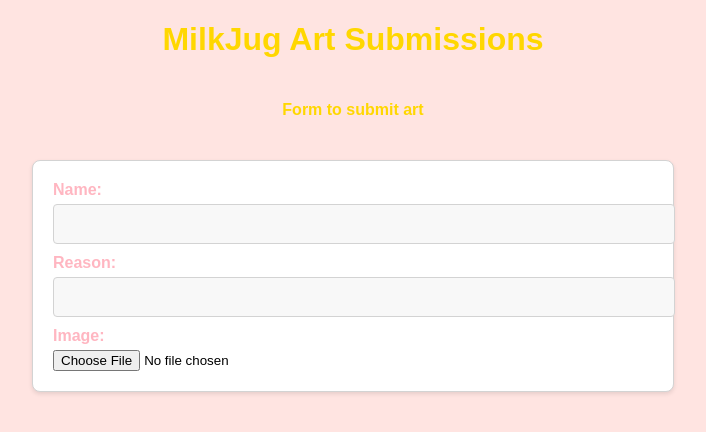
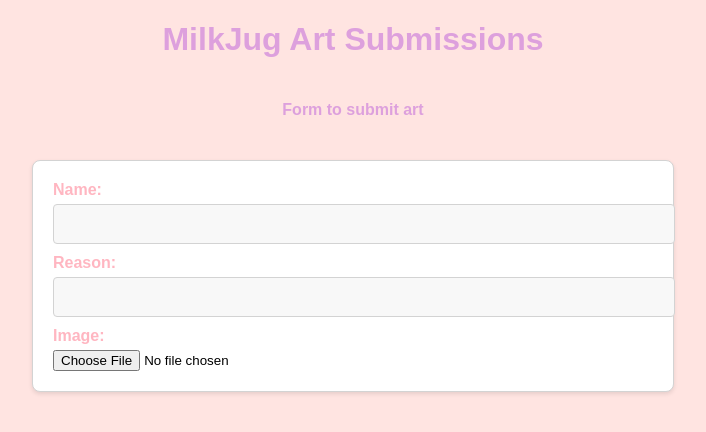
Before and after one commit to DanielEverett1/MJSite, a plain HTML site: page art/submissions.html in a window 1280 px wide. Shown: the whole page, without its empty margins (287-993 px from the left). Drawn offline with Linux system fonts and the light colour scheme.

Commit message:
Updated Form Text Color

```diff
--- a/art/submissions.css
+++ b/art/submissions.css
@@ -69,5 +69,5 @@ h3,
 h4,
 h5,
 h6 {
-    color: #ffd700;
+    color: #dda0dd;
 }
```
